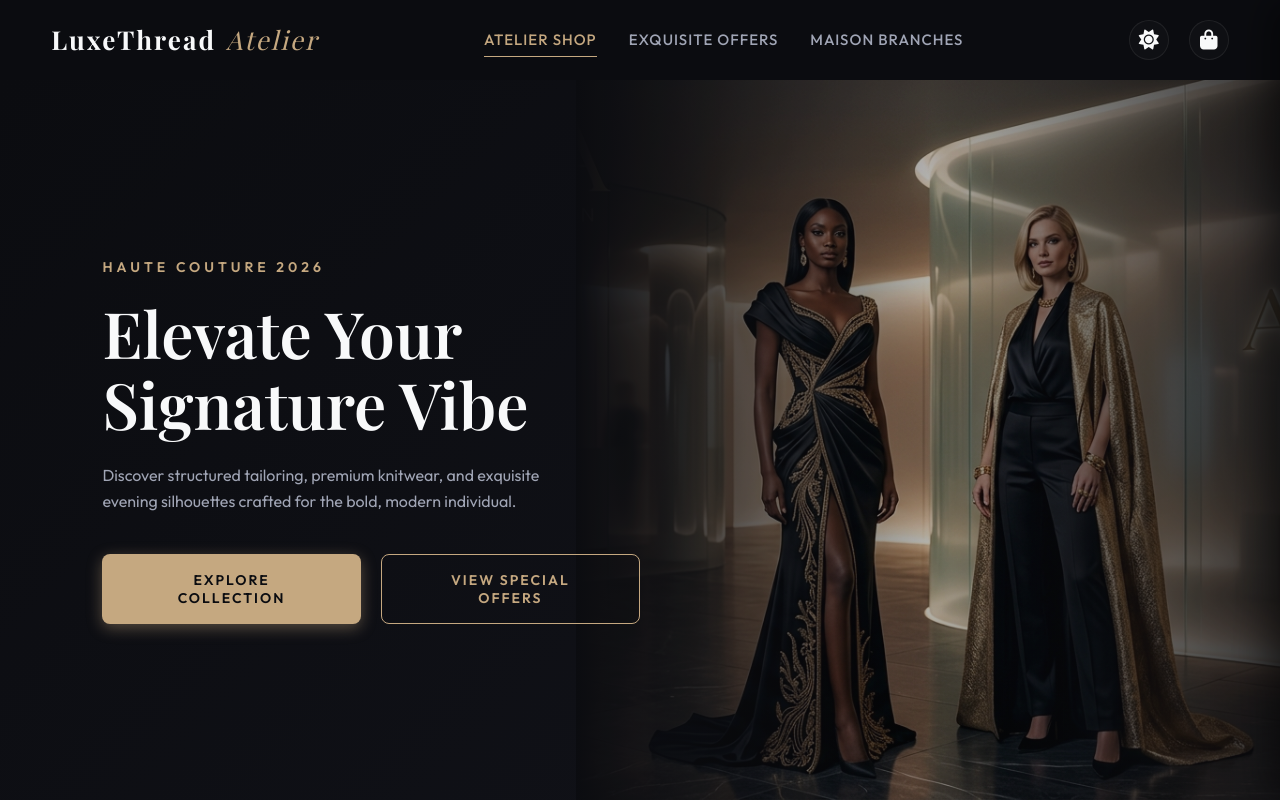
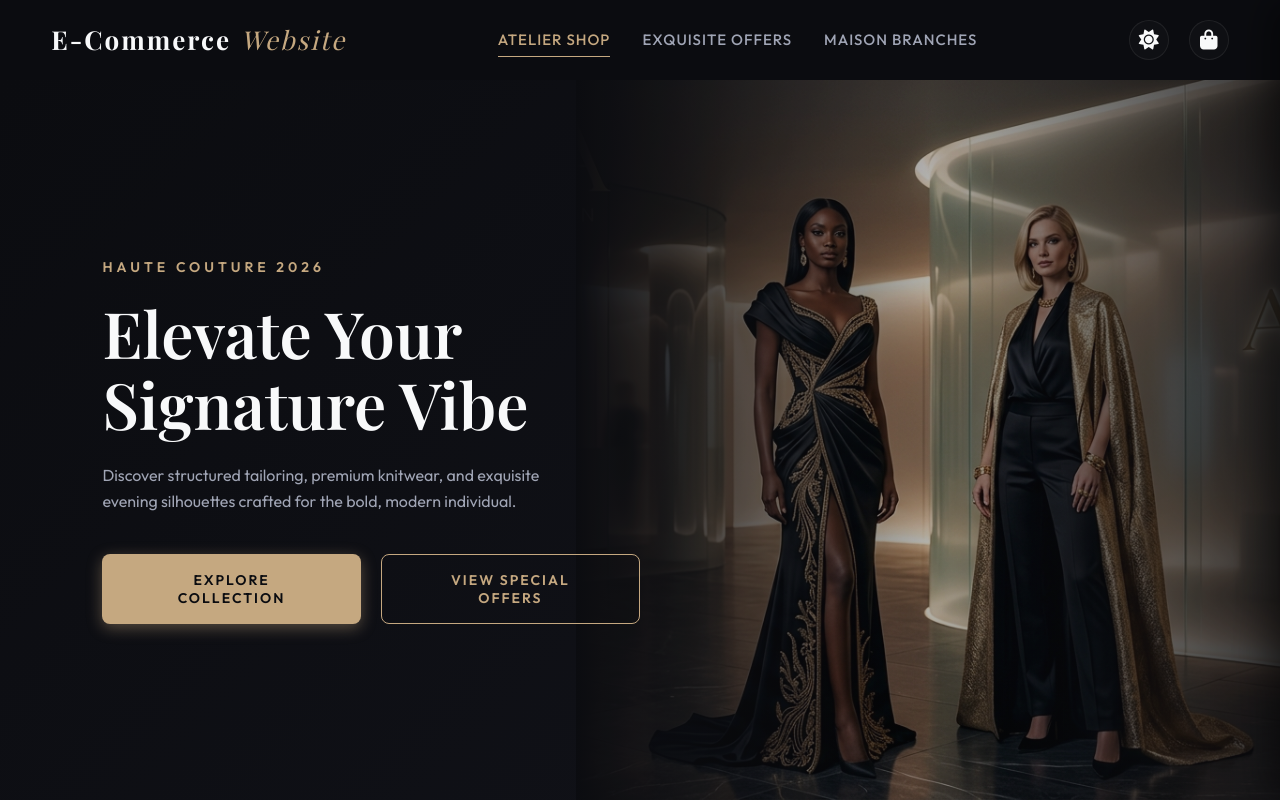
Before and after one commit to Akshitha20-hub/Hackthon2.0, a website built with Vite: page workshop/index.html in a window 1280 px wide. Shown: the top 800 px of the page. Built offline with nearby package versions, Linux system fonts and the light colour scheme; a web font is replaced by a local one.

Commit message:
chore: rename website branding to E-Commerce Website and add README and output_ss.jpg

```diff
--- a/workshop/index.html
+++ b/workshop/index.html
@@ -3,7 +3,7 @@
   <head>
     <meta charset="UTF-8" />
     <meta name="viewport" content="width=device-width, initial-scale=1.0" />
-    <title>LuxeThread Atelier | Premium Fashion E-Commerce</title>
+    <title>E-Commerce Website</title>
     <meta name="description" content="Discover premium streetwear, luxury outerwear, evening gowns, and bespoke accessories at LuxeThread Atelier. Enjoy global store branches, interactive flash offers, and instant shipping." />
 
     <!-- Google Fonts -->
@@ -22,7 +22,7 @@
     <!-- LUXURY HEADER NAVIGATION -->
     <header class="atelier-header">
       <div class="header-logo">
-        <h1 id="brand-logo-txt">LuxeThread <span>Atelier</span></h1>
+        <h1 id="brand-logo-txt">E-Commerce <span>Website</span></h1>
       </div>
 
       <nav aria-label="Main Navigation">
@@ -550,7 +550,7 @@
       <div class="footer-grid">
 
         <div class="footer-brand">
-          <h2>LuxeThread <span>Atelier</span></h2>
+          <h2>E-Commerce <span>Website</span></h2>
           <p>Bespoke tailoring, luxury silhouettes, and premium accessories engineered for structural grace and timeless aesthetics.</p>
           <div class="footer-socials">
             <a href="#" aria-label="Atelier Instagram"><i class="fa-brands fa-instagram"></i></a>
--- a/workshop/package.json
+++ b/workshop/package.json
@@ -1,5 +1,5 @@
 {
-  "name": "workshop",
+  "name": "e-commerce-website",
   "version": "0.0.0",
   "private": true,
   "type": "module",
```
Also changed, not shown: workshop/README.md (added), workshop/output_ss.jpg (added).
